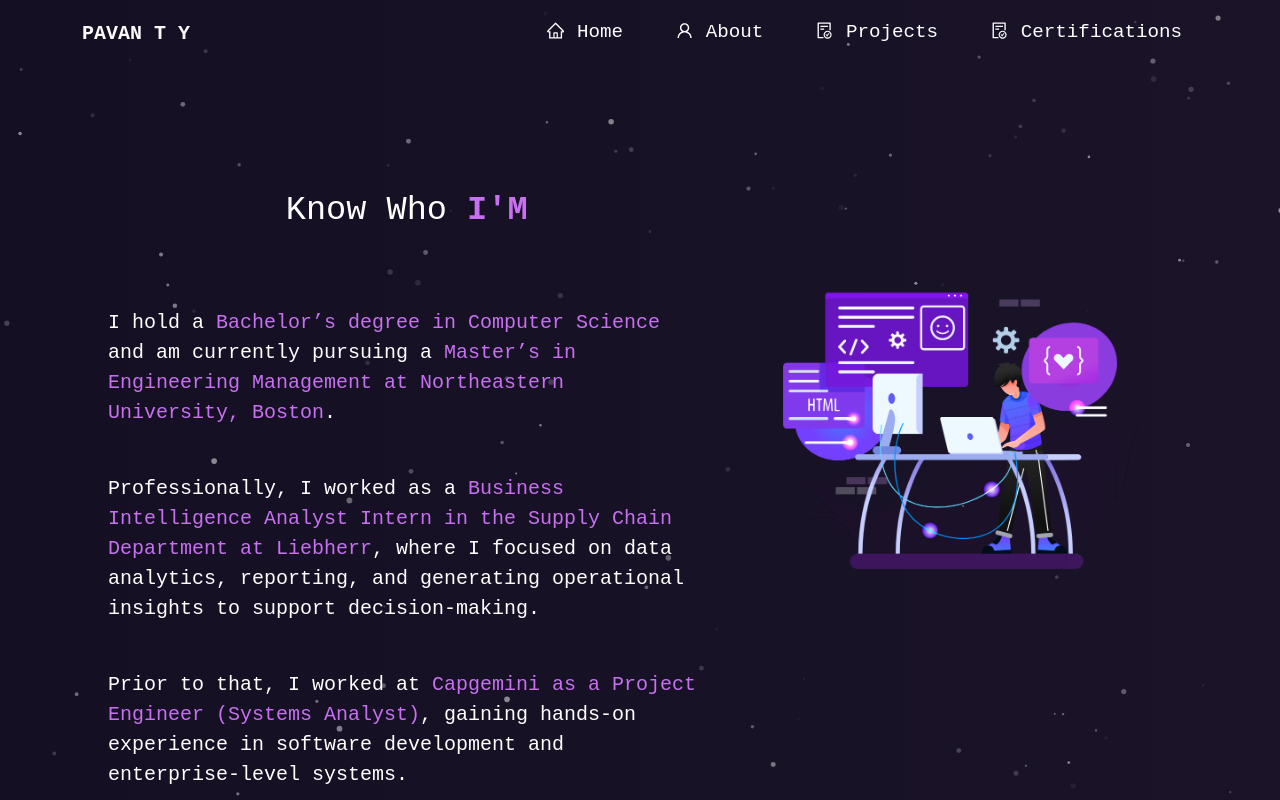
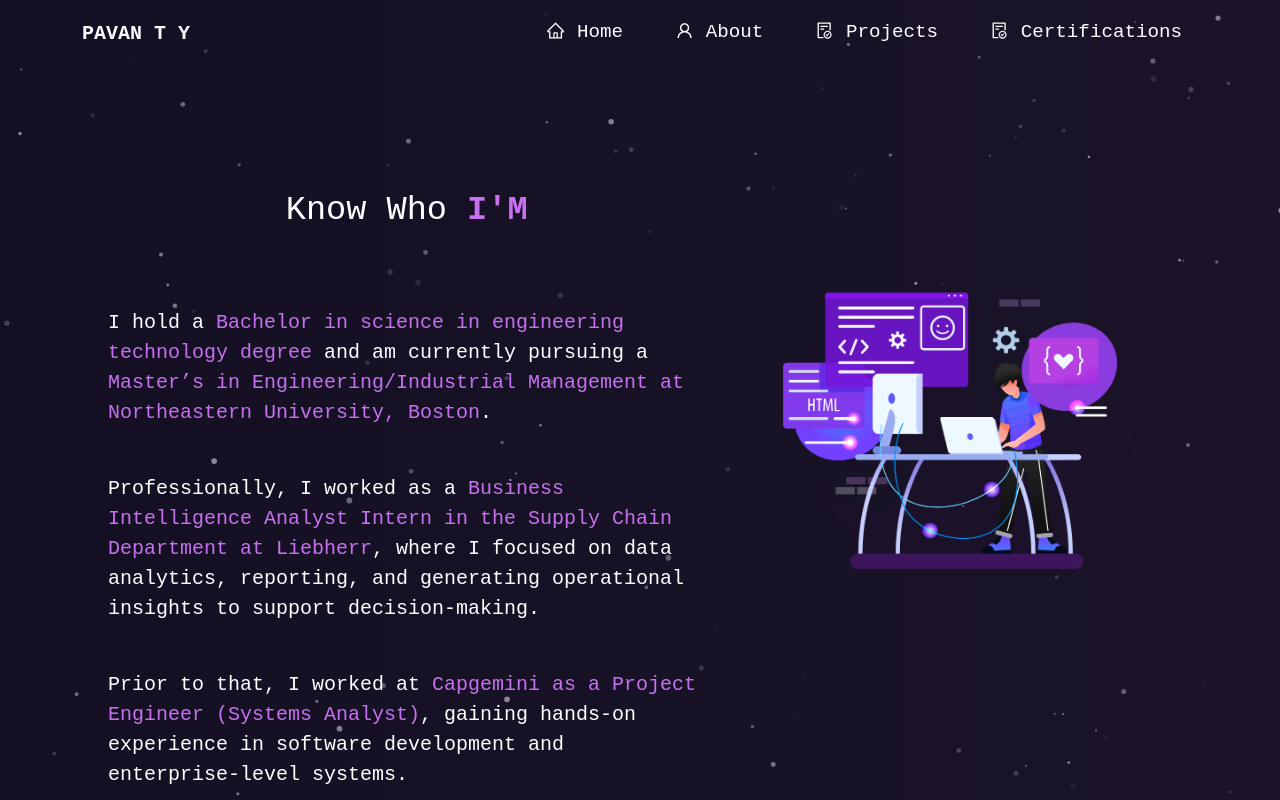
Before and after one commit to pavanty/pavanty-portfolio, a React (Create React App) app: page /pavanty-portfolio/about in a window 1280 px wide. Shown: the top 800 px of the page. Built offline with nearby package versions, Linux system fonts and the light colour scheme; a web font is replaced by a local one.

Commit message:
comment updated

```diff
--- a/src/components/About/AboutCard.js
+++ b/src/components/About/AboutCard.js
@@ -8,10 +8,10 @@ function AboutCard() {
       <Card.Body className="home-about-body">
  <blockquote className="blockquote mb-0">
         <p style={{ textAlign: "left" }}>
-          I hold a <span className="purple">Bachelor’s degree in Computer Science</span>{" "}
+          I hold a <span className="purple">Bachelor in science in engineering technology degree</span>{" "}
           and am currently pursuing a{" "}
           <span className="purple">
-            Master’s in Engineering Management at Northeastern University, Boston
+            Master’s in Engineering/Industrial Management at Northeastern University, Boston
           </span>.
         </p>
 
```
